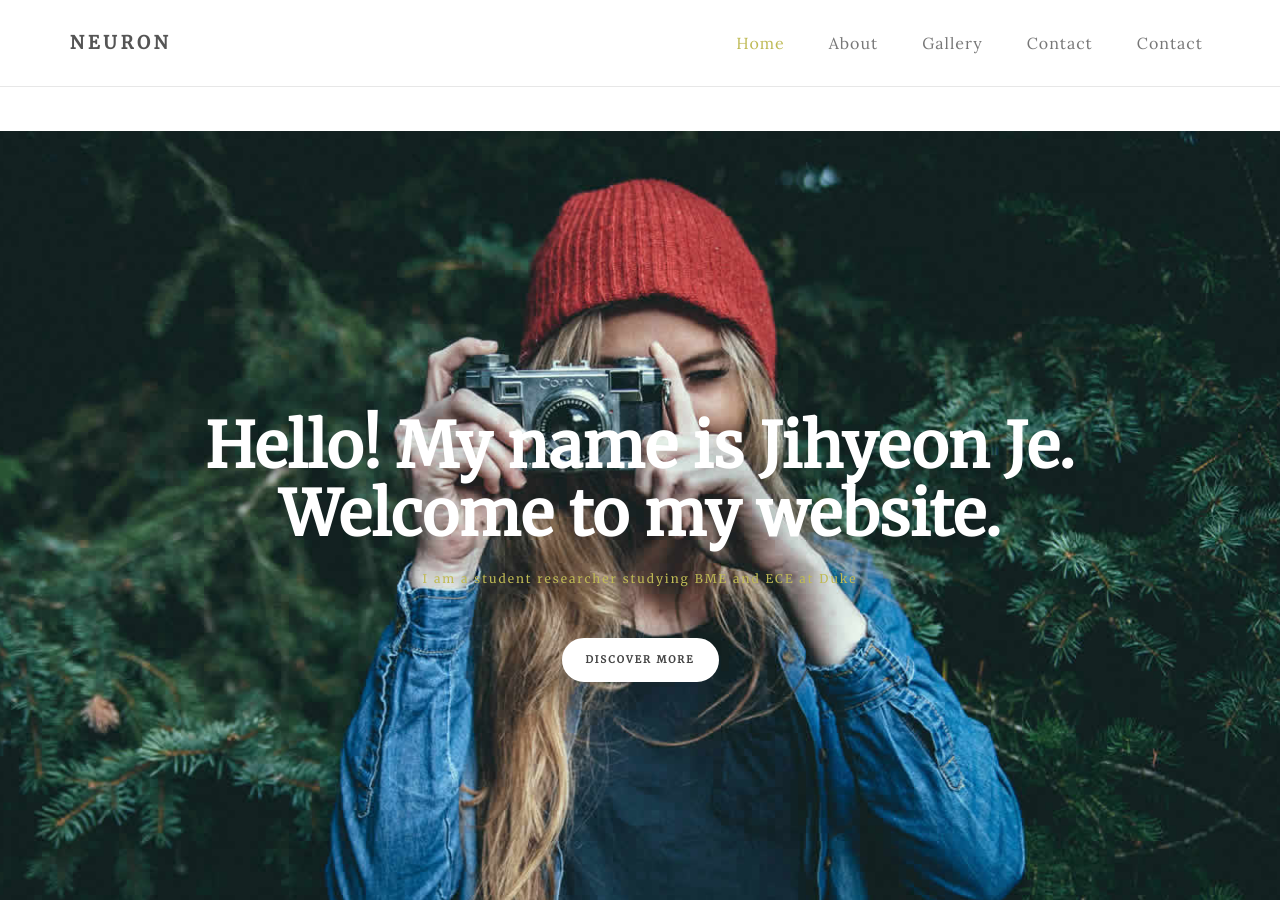
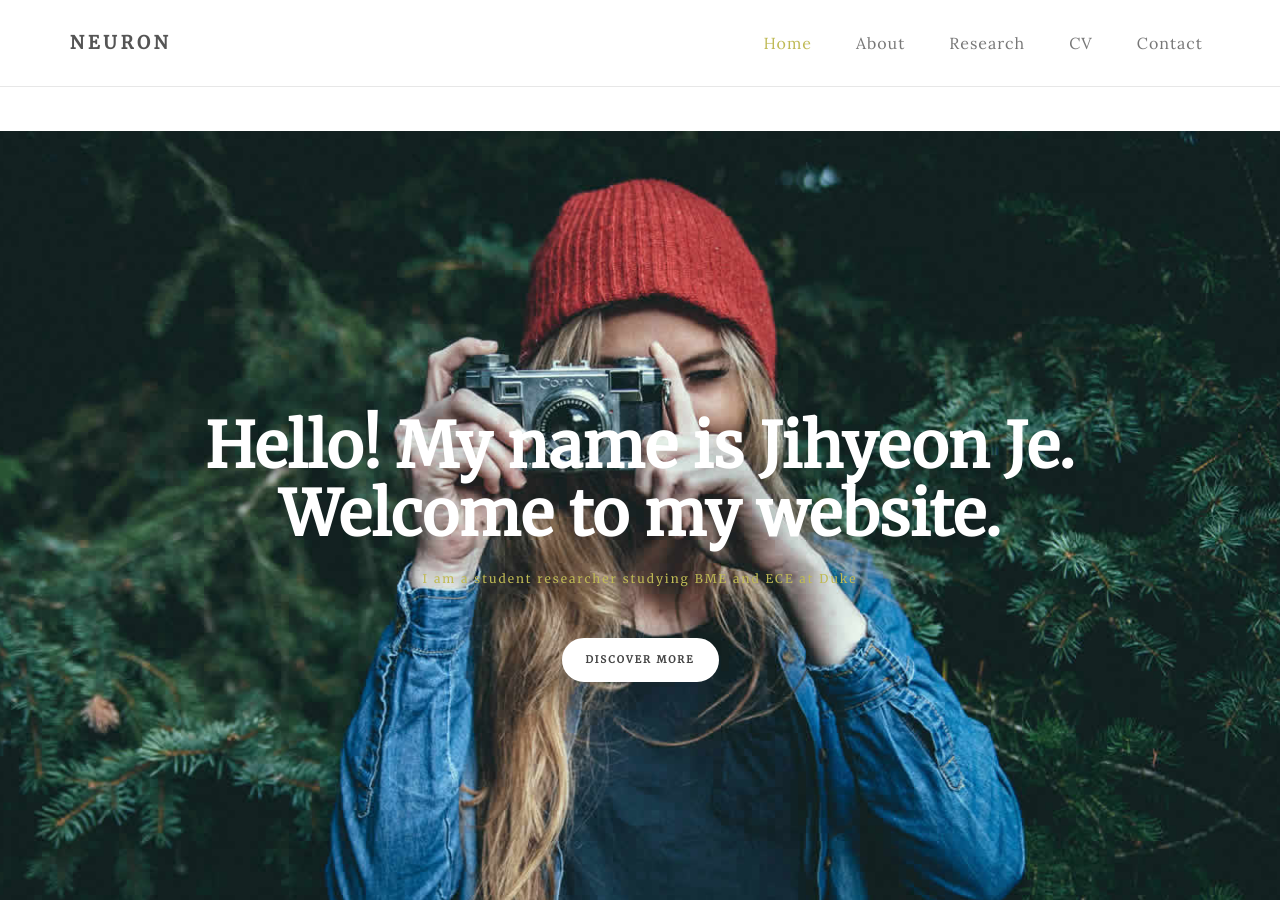
Before and after one commit to rpraka/JihyeonJe.com, a Jekyll site: the page index.html, which Jekyll copies as it is, in a window 1280 px wide and 900 px high. Built offline with Jekyll 4.4.1, drawn with Linux system fonts in a browser that asks for light colours.

Commit message:
Update index.html

```diff
--- a/index.html
+++ b/index.html
@@ -45,6 +45,7 @@ http://www.tooplate.com/view/2085-neuron
                     <span class="icon icon-bar"></span>
                     <span class="icon icon-bar"></span>
                     <span class="icon icon-bar"></span>
+                    <span class="icon icon-bar"></span>
                </button>
                <a href="index.html" class="navbar-brand">Neuron</a>
           </div>
@@ -52,8 +53,8 @@ http://www.tooplate.com/view/2085-neuron
                <ul class="nav navbar-nav navbar-right">
                     <li class="active"><a href="index.html">Home</a></li>
                     <li><a href="about.html">About</a></li>
-                    <li><a href="research.html">Gallery</a></li>
-                    <li><a href="CV.html">Contact</a></li>
+                    <li><a href="research.html">Research</a></li>
+                    <li><a href="CV.html">CV</a></li>
                     <li><a href="contact.html">Contact</a></li>
                </ul>
           </div>
```
